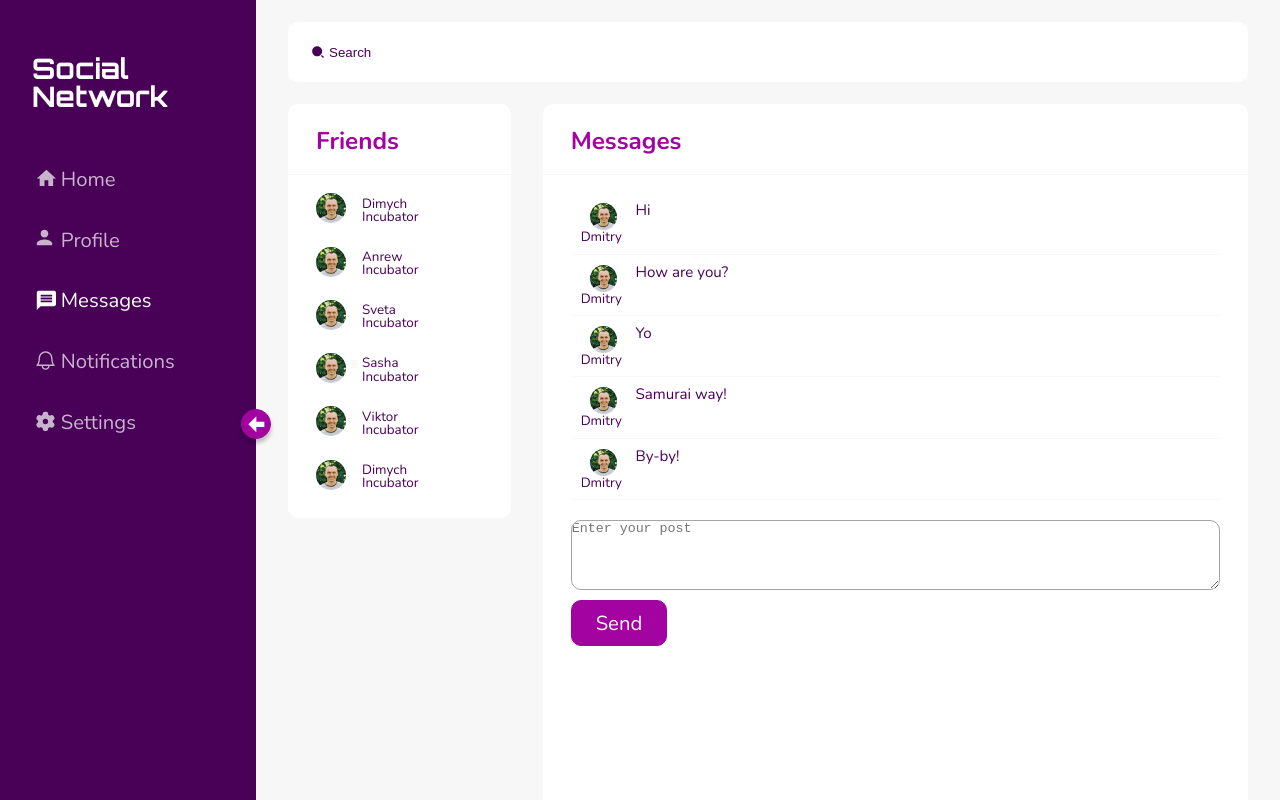
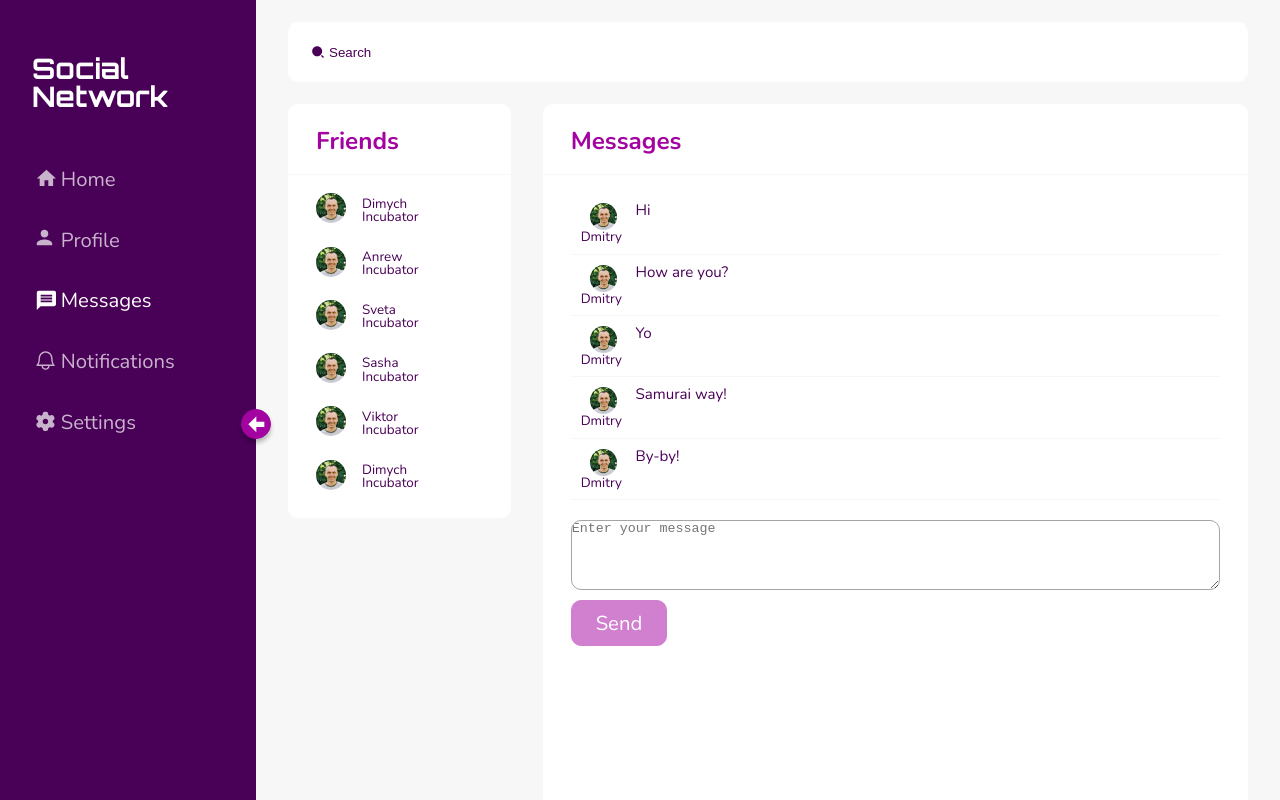
Before and after one commit to proffery/samurai-way, a React (Create React App) app: page /messages in a window 1280 px wide. Shown: the top 800 px of the page. Built offline with nearby package versions, Linux system fonts and the light colour scheme.

Commit message:
addMessages and addPosts error control

```diff
--- a/src/components/blocks/messagesBlock/MessagesBlock.tsx
+++ b/src/components/blocks/messagesBlock/MessagesBlock.tsx
@@ -1,4 +1,4 @@
-import React, { ChangeEvent, MouseEvent, KeyboardEvent } from "react"
+import React, { ChangeEvent, MouseEvent, KeyboardEvent, useState } from "react"
 import { BlockHeader } from "../BlockHeader.styled"
 import { BlockSection } from "../BlockSection.styled"
 import { Message } from "./message/Message"
@@ -16,18 +16,31 @@ type MessagesBlockPropsType = {
 
 export const MessagesBlock: React.FC<MessagesBlockPropsType> = (props) => {
 
+    let [error, setError] = useState<string | null>('Enter your message')
+
     const onChangeMessageHandler = (e: ChangeEvent<HTMLTextAreaElement>) => {
         props.onChangeMessage(e.currentTarget.value)
     }
 
     const addMessageOnClickHandler = (e: MouseEvent<HTMLButtonElement>) => {
         e.preventDefault()
-        props.addMessage()
+        if (error)
+        setError(null)
+        addMessage()
     }
 
     const addMessageCtrlEnterHandler = (e: KeyboardEvent<HTMLFormElement>) => {
+        if (error) setError(null)
         if (e.key === 'Enter' && e.ctrlKey) {
+            addMessage()
+        }
+    }
+
+    const addMessage = () => {
+        if (props.messagesData.newMessageForm.trim() !== "") {
             props.addMessage()
+        } else {
+            setError('Enter your message');
         }
     }
 
@@ -40,8 +53,8 @@ export const MessagesBlock: React.FC<MessagesBlockPropsType> = (props) => {
             >
                 <Field
                     as={"textarea"}
-                    aria-label="enter your post"
-                    placeholder="Enter your post"
+                    aria-label="enter your message"
+                    placeholder="Enter your message"
                     bordered={'true'}
                     value={props.messagesData.newMessageForm}
                     onChange={onChangeMessageHandler}
@@ -49,9 +62,10 @@ export const MessagesBlock: React.FC<MessagesBlockPropsType> = (props) => {
                 <FlexWrapper>
                     <Button
                         type={'submit'}
-                        button_style={'primary'}
+                        variant={'primary'}
                         onClick={addMessageOnClickHandler}
                         name={'Send'}
+                        disabled={!!error}
                     />
                 </FlexWrapper>
             </Form>
--- a/src/components/blocks/postsBlock/PostsBlockContainer.tsx
+++ b/src/components/blocks/postsBlock/PostsBlockContainer.tsx
@@ -9,7 +9,8 @@ import { AppRootStateType } from "../../../redux/redux-store"
 
 const mapStateToProps = (state: AppRootStateType) => {
     return {
-        postsData: state.profilePage
+        posts: state.profilePage.posts,
+        newPostForm: state.profilePage.newPostForm
     }
 }
 
--- a/src/components/blocks/postsBlock/post/Post.tsx
+++ b/src/components/blocks/postsBlock/post/Post.tsx
@@ -31,7 +31,7 @@ export const Post: React.FC<PostPropsType> = (props) => {
                         <PostDate>15mins ago</PostDate>
                     </FlexWrapper>
                 </AuthorInfo>
-                <MoreButton button_style="link" name={'...'} onClick={moreButtonOnClickHandler} />
+                <MoreButton variant="link" name={'...'} onClick={moreButtonOnClickHandler} />
             </Author>
             <Picture>
 
@@ -43,14 +43,14 @@ export const Post: React.FC<PostPropsType> = (props) => {
                 <FlexWrapper align="center">
                     <Button onClick={likesButtonOnClickHandler}
                         name={<Icon iconId="likes" viewBox="0 0 28 28" width="100%" height="100%" />}
-                        button_style="link"
+                        variant="link"
                     />
                     <AuthorName>{props.postData.likeCount}</AuthorName>
                 </FlexWrapper>
                 <FlexWrapper align="center">
                     <Button onClick={commentsButtonOnClickHandler}
                         name={<Icon iconId="comments" viewBox="0 0 28 28" width="100%" height="100%" />}
-                        button_style="link"
+                        variant="link"
                     />
                     <AuthorName>{props.postData.commentsCount}</AuthorName>
                 </FlexWrapper>
--- a/src/components/layout/navbar/Navbar.tsx
+++ b/src/components/layout/navbar/Navbar.tsx
@@ -46,7 +46,7 @@ export const Navbar: React.FC<NavbarPropsType> = (props) => {
                     />
                 </>
             }
-            <CollapseButton button_style="primary"
+            <CollapseButton variant="primary"
                 onClick={navbarCollapseHandler}
                 name={props.navcollapsed ? <Icon iconId="leftArrow" viewBox="-1 9 18 18"/> : <Icon iconId="rightArrow" viewBox="19 9 18 18"/>}
                 title={props.navcollapsed ? 'Close' : 'Open'}
--- a/src/components/micro/button/Button.tsx
+++ b/src/components/micro/button/Button.tsx
@@ -4,11 +4,12 @@ import { ReactElement, MouseEvent } from "react";
 import { font } from "../../../styles/Font";
 
 type ButtonPropsType = {
-    button_style: 'primary' | 'outlined' | 'link'
+    variant: 'primary' | 'outlined' | 'link'
     type?: 'button' | 'reset' | 'submit'
     className?: string
     name?: string | ReactElement
     title?: string
+    disabled?: boolean
     onClick: (e: MouseEvent<HTMLButtonElement>) => void
 }
 
@@ -20,17 +21,18 @@ export const Button: React.FC<ButtonPropsType> = (props) => {
 
     return (
         <StyledButton
-            button_style={props.button_style}
+            variant={props.variant}
             onClick={onClickButtonHandler}
             type={props.type || 'button'}
             className={props.className}
             title={props.title}
+            disabled={props.disabled || false}
         >{props.name || ''}</StyledButton>
     )
 }
 
 type StyledButtonPropsType = {
-    button_style: 'primary' | 'outlined' | 'link'
+    variant: 'primary' | 'outlined' | 'link'
 }
 
 const StyledButton = styled.button<StyledButtonPropsType>`
@@ -39,7 +41,11 @@ const StyledButton = styled.button<StyledButtonPropsType>`
     max-width: 172px;
     ${font({weight: 400, Fmin: 10, Fmax: 22})}
 
-    ${props => props.button_style === 'primary' && css<StyledButtonPropsType>`
+    ${props => props.disabled && css<StyledButtonPropsType>`
+        opacity: .5;
+    `}
+
+    ${props => props.variant === 'primary' && css<StyledButtonPropsType>`
         background-color: ${theme.color.background.second};
         color: ${theme.color.text.second};
         border-color: ${theme.color.background.second};
@@ -58,7 +64,7 @@ const StyledButton = styled.button<StyledButtonPropsType>`
         }
     `}
 
-    ${props => props.button_style === 'outlined' && css<StyledButtonPropsType>`
+    ${props => props.variant === 'outlined' && css<StyledButtonPropsType>`
         background-color: ${theme.color.background.primary};
         color: ${theme.color.text.primary};
         border-color: ${theme.color.background.second};
@@ -77,7 +83,7 @@ const StyledButton = styled.button<StyledButtonPropsType>`
         }
     `}
 
-    ${props => props.button_style === 'link' && css<StyledButtonPropsType>`
+    ${props => props.variant === 'link' && css<StyledButtonPropsType>`
         background-color: transparent;
         color: ${theme.color.text.primary};
         border: none;
--- a/src/index.tsx
+++ b/src/index.tsx
@@ -6,7 +6,6 @@ import { ThemeProvider } from 'styled-components';
 import { theme } from './styles/Theme.styled';
 import { Provider } from "react-redux";
 
-const rerenderEntireTree = () => {
 ReactDOM.render(
   <ThemeProvider theme={theme}>
     <Provider store={store}>
@@ -15,6 +14,3 @@ const rerenderEntireTree = () => {
     <GlobalStyle />
   </ThemeProvider>,
   document.getElementById('root'))
-}
-
-rerenderEntireTree()
```
Also changed, not shown: src/components/blocks/postsBlock/PostsBlock.tsx (+24 -8 lines). Lines whose indentation alone changed are shown as unchanged.
